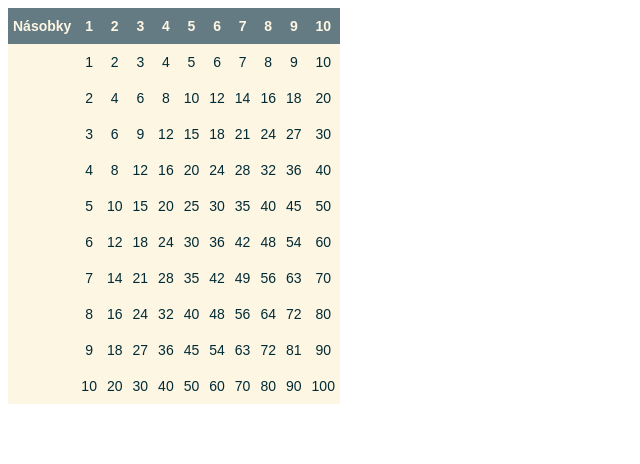
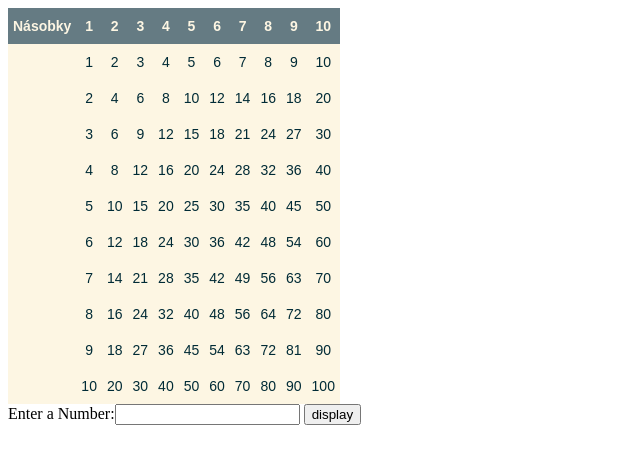
Before and after one commit to Ambroz-gyarab/Web1, a plain HTML site: page index.html in a window 1280 px wide. Shown: the whole page, without its empty margins (0-640 px from the left). Drawn offline with Linux system fonts and the light colour scheme.

Commit message:
Add files via upload

```diff
--- a/index.html
+++ b/index.html
@@ -5,6 +5,24 @@
         <meta name="viewport" content="width=device-width, initial-scale=1.0">
     </head>
     <body>
+
+    <script>
+function find()
+  {
+ var sum=0;
+    var no=parseInt(frm.txt1.value);
+    while(no>0)
+     {
+       sum=sum+no%10;
+       no=Math.floor(no/10);
+      }
+    alert("Soucet cifer je:  "+sum);
+
+   }
+    </script>
+
+
+
         <style type="text/css">
 .tg  {border-collapse:collapse;border-color:#93a1a1;border-spacing:0;}
 .tg td{background-color:#fdf6e3;border-color:#93a1a1;border-style:solid;border-width:0px;color:#002b36;
@@ -165,5 +183,11 @@
   </tr>
 </tbody>
 </table>
+<form name="frm">
+Enter a Number:<input name="txt1" type="text" />
+<input name="b1" onclick="find();" type="button" value="display" /></form>
+
+
+
     </body>
 </html>
```
